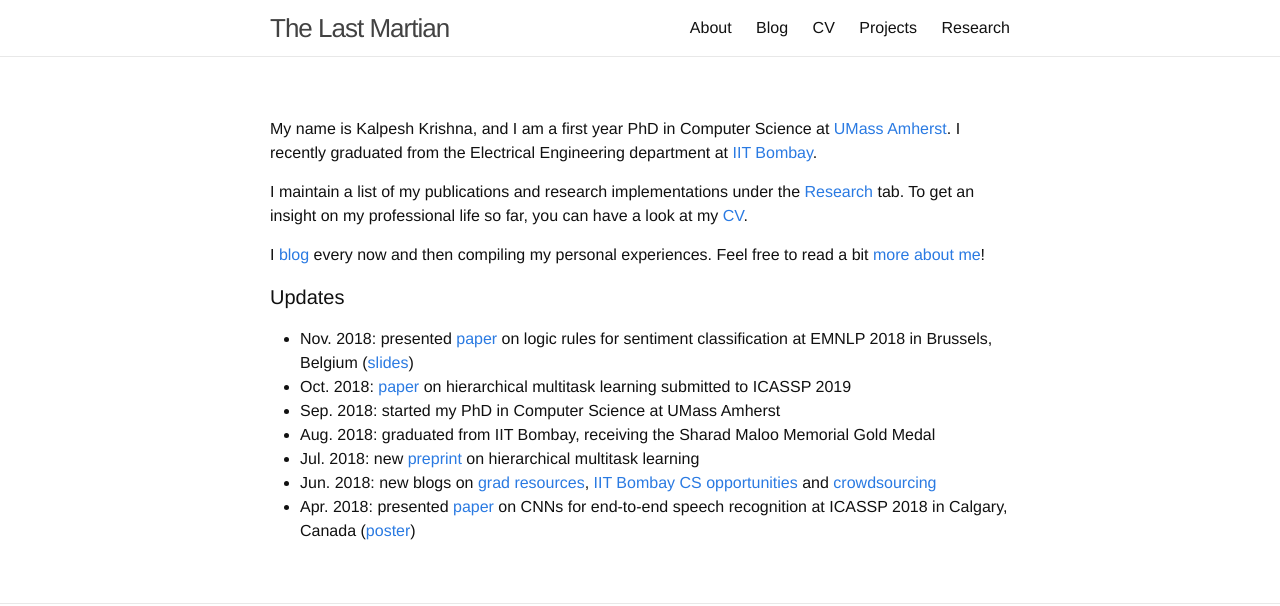
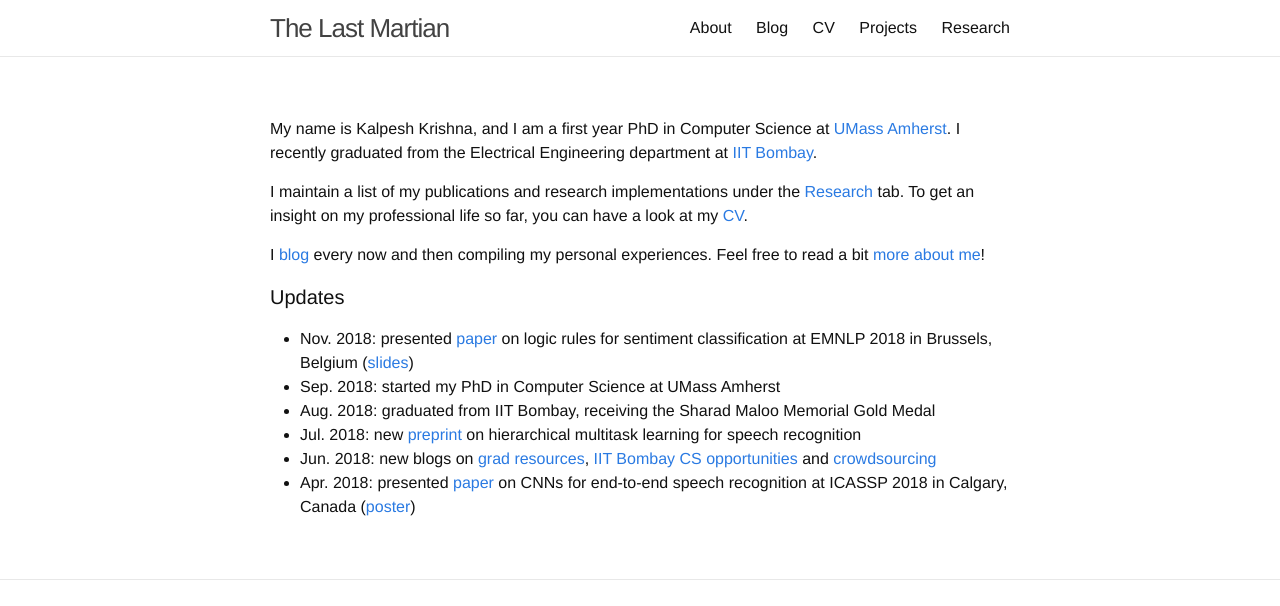
Before and after one commit to martiansideofthemoon/martiansideofthemoon.github.io, a Jekyll site: the page built from index.md, in a window 1280 px wide, cut to the strip 0-606 px from the top of the page. Built offline with Jekyll 4.4.1, drawn with Linux system fonts in a browser that asks for light colours; comment, search, counter and statistics services are not loaded.

Commit message:
Updating news

```diff
--- a/index.md
+++ b/index.md
@@ -12,9 +12,8 @@ I [blog]({{ site.url }}/archive) every now and then compiling my personal experi
 #### Updates
 
 * Nov. 2018: presented [paper](https://arxiv.org/abs/1808.07733) on logic rules for sentiment classification at EMNLP 2018 in Brussels, Belgium ([slides]({{ site.url }}/assets/emnlp-2018.pdf))
-* Oct. 2018: [paper](https://arxiv.org/abs/1807.06234) on hierarchical multitask learning submitted to ICASSP 2019
 * Sep. 2018: started my PhD in Computer Science at UMass Amherst
 * Aug. 2018: graduated from IIT Bombay, receiving the Sharad Maloo Memorial Gold Medal
-* Jul. 2018: new [preprint](https://arxiv.org/abs/1807.06234) on hierarchical multitask learning
+* Jul. 2018: new [preprint](https://arxiv.org/abs/1807.06234) on hierarchical multitask learning for speech recognition
 * Jun. 2018: new blogs on [grad resources]({% post_url 2018-05-30-grad-resources %}), [IIT Bombay CS opportunities]({% post_url 2018-06-05-cs-opportunities %}) and [crowdsourcing]({% post_url 2018-06-02-crowd-sourcing %})
 * Apr. 2018: presented [paper](https://arxiv.org/abs/1710.10398) on CNNs for end-to-end speech recognition at ICASSP 2018 in Calgary, Canada ([poster](https://sigport.org/sites/default/files/docs/study-convolutional-encoders.pdf))
```
Also changed, not shown: _pages/research.md (+0 -1 lines).
